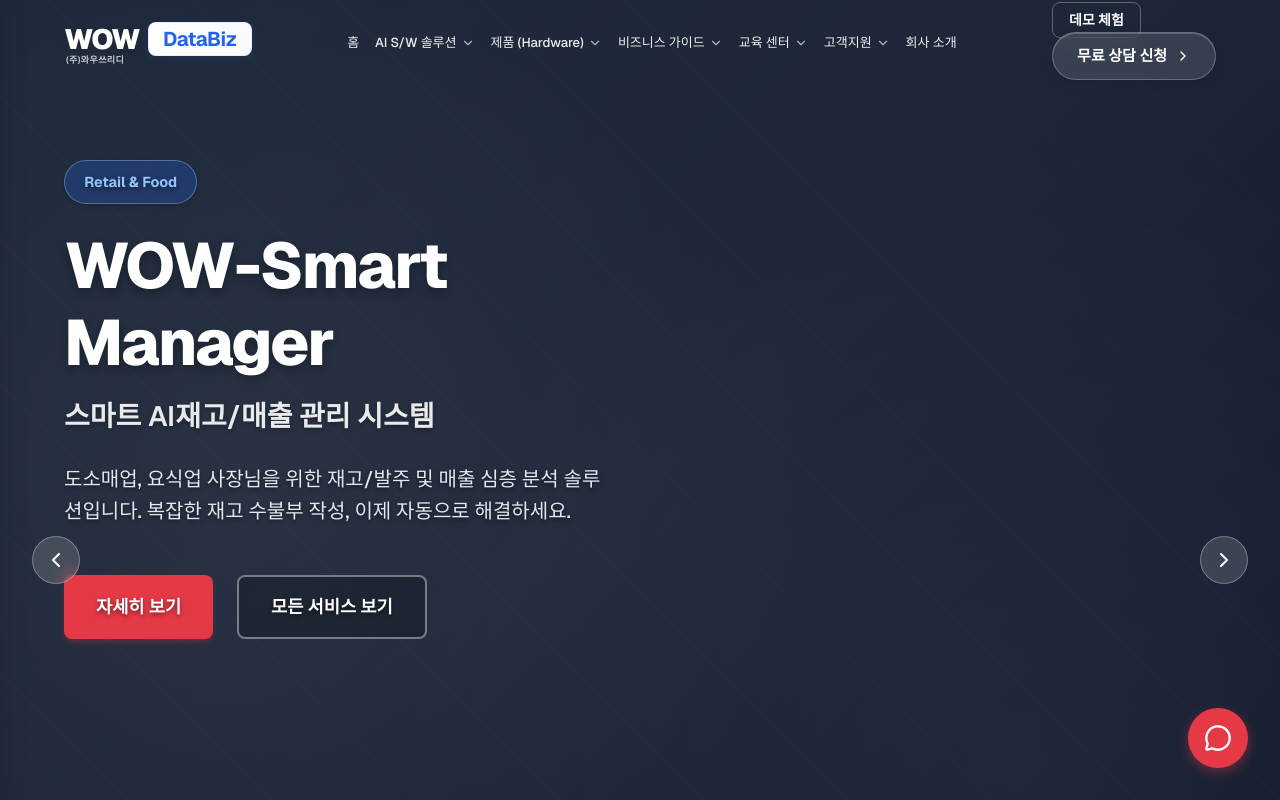
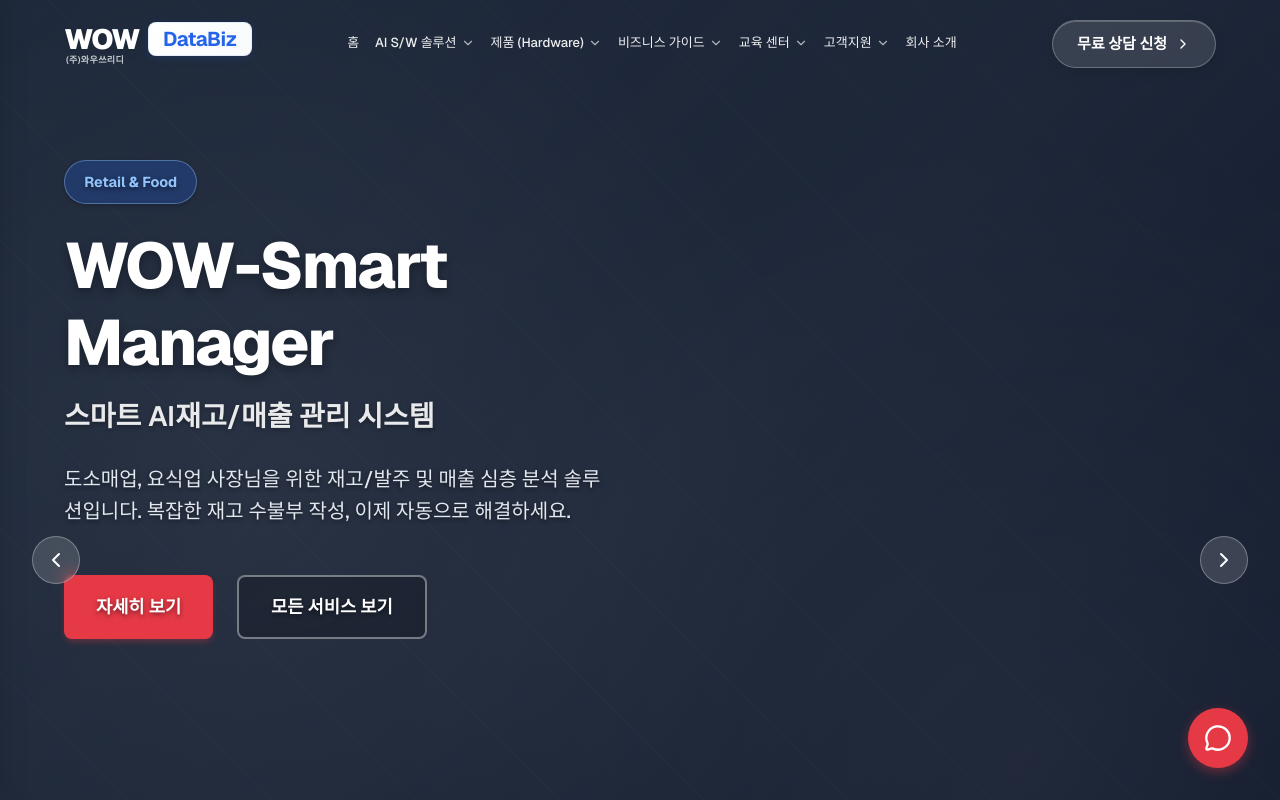
Before and after one commit to seojeongju/wow3d_saas, a Next.js app: page / in a window 1280 px wide. Shown: the top 800 px of the page. Built offline with nearby package versions, Linux system fonts and the light colour scheme.

Commit message:
fix: Remove Demo Experience button from header

```diff
--- a/src/components/Navbar.tsx
+++ b/src/components/Navbar.tsx
@@ -169,9 +169,6 @@
 
           {/* Desktop Actions */}
           <div className={styles.desktopActions}>
-            <Link href="/services/cbt/" className={clsx(styles.btnNavDemo, isNavOpaque ? styles.btnDemoDark : styles.btnDemoLight)}>
-              데모 체험
-            </Link>
             <Link href="/contact" className={clsx(styles.btnNavCta, isNavOpaque ? styles.btnSolid : styles.btnGlass)}>
               무료 상담 신청 <ChevronRight size={16} />
             </Link>
```
